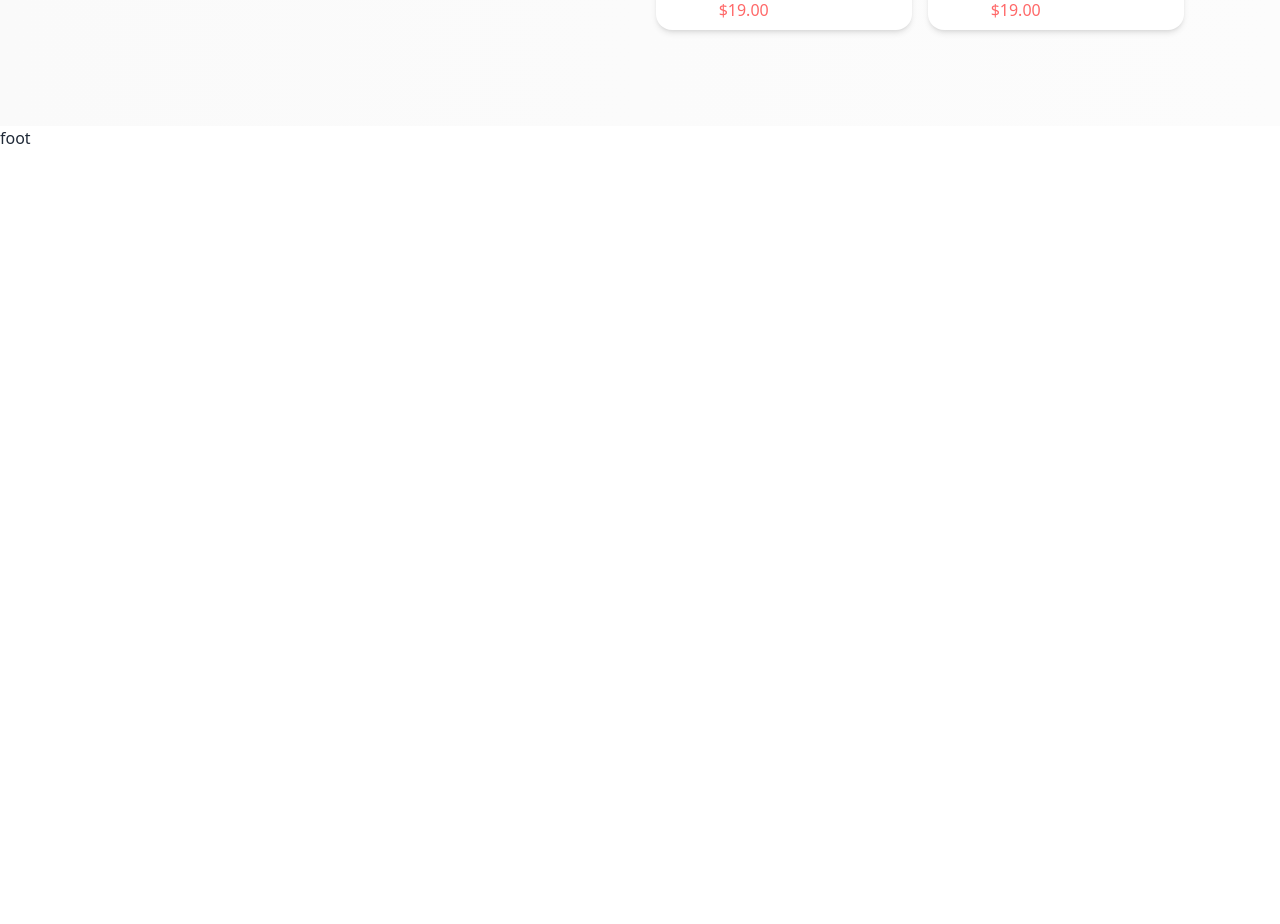
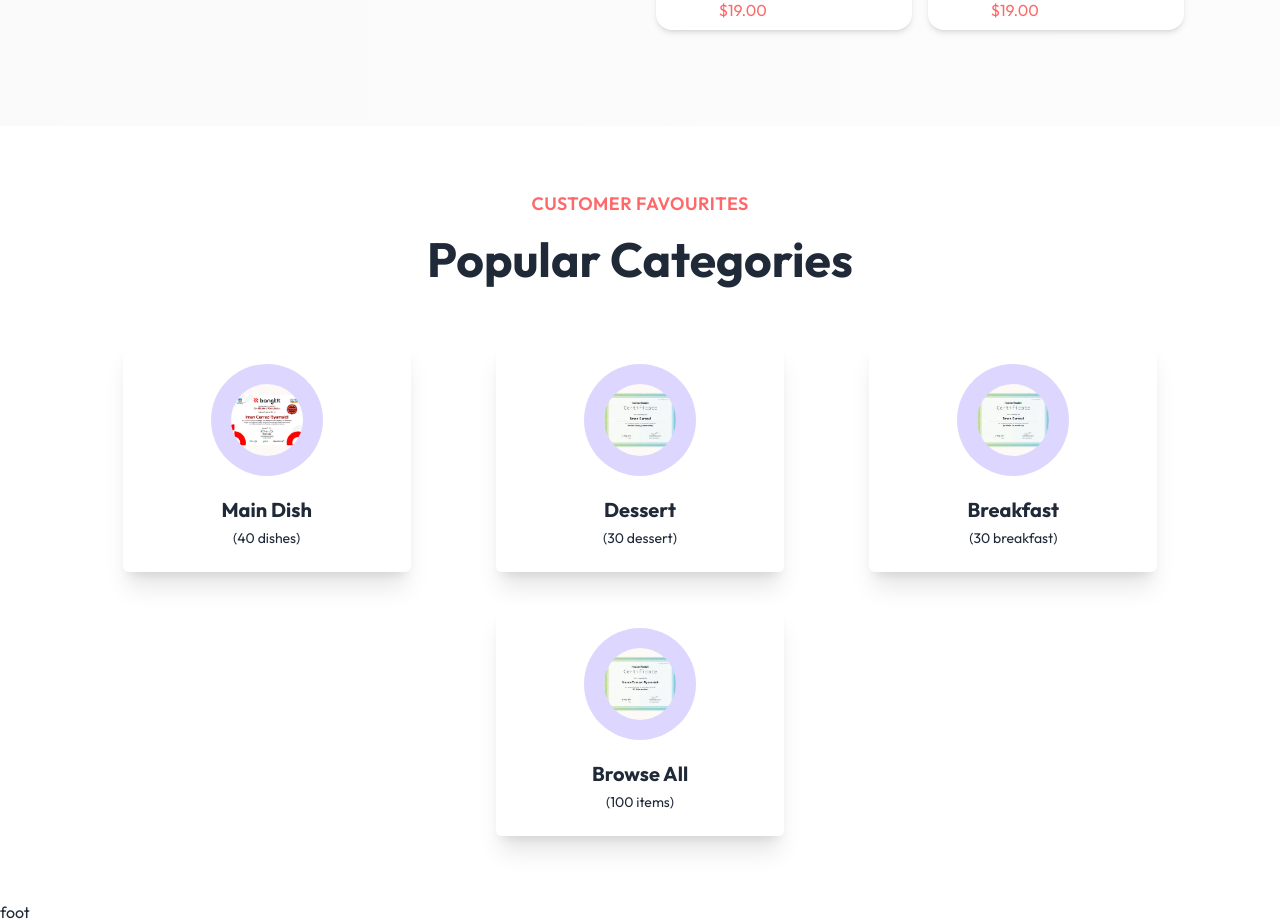
Before and after one commit to imancrrzii/resto-mern, a React (Vite) app in the folder mern-client/: page / in a window 1280 px wide. Shown: the part 608-1532 px from the top of the page. Before the commit the page ends 800 px from the top, so only its background shows below. Built offline with nearby package versions, Linux system fonts and the light colour scheme.

Commit message:
feat: add category page

```diff
--- a/mern-client/src/App.css
+++ b/mern-client/src/App.css
@@ -1,6 +1,7 @@
-@import url('https://fonts.googleapis.com/css2?family=Inter:wght@100..900&display=swap');
-body{
-  font-family: "Inter", sans-serif;
+@import url('https://fonts.googleapis.com/css2?family=Outfit:wght@100..900&display=swap');
+
+body {
+  font-family: "Outfit", sans-serif;
 }
 
 header {
--- a/mern-client/src/App.jsx
+++ b/mern-client/src/App.jsx
@@ -4,7 +4,7 @@
 
   return (
     <>
-      <div className='min-h-screen w-full flex justify-center text-red-400 font-semibold font-primary '>
+      <div className='min-h-screen w-full flex justify-center text-red-400 font-semibold font-primary'>
         apa benar
       </div>
     </>
--- /dev/null
+++ b/mern-client/src/pages/home/Categories.jsx
@@ -0,0 +1,67 @@
+import React from "react";
+
+const categoryItems = [
+  {
+    id: 1,
+    name: "Main Dish",
+    desc: "(40 dishes)",
+    image: "/certifications/certificate-1.png",
+  },
+  {
+    id: 2,
+    name: "Dessert",
+    desc: "(30 dessert)",
+    image: "/certifications/certificate-2.png",
+  },
+  {
+    id: 3,
+    name: "Breakfast",
+    desc: "(30 breakfast)",
+    image: "/certifications/certificate-3.png",
+  },
+  {
+    id: 4,
+    name: "Browse All",
+    desc: "(100 items)",
+    image: "/certifications/certificate-4.png",
+  },
+];
+
+const Categories = () => {
+  return (
+    <div className="max-w-screen-2xl container mx-auto xl:px-24 px-4 py-16">
+      <div className="text-center">
+        <p className="text-red uppercase tracking-wide font-semibold text-lg">
+          Customer Favourites
+        </p>
+        <h2 className="font-bold text-4xl md:text-5xl my-2 md:leading-snug leading-snug">
+          Popular Categories
+        </h2>
+      </div>
+
+      {/* category cards */}
+      <div className="flex flex-col md:flex-row flex-wrap gap-8 justify-around items-center mt-12">
+        {categoryItems.map((category, index) => (
+          <div
+            key={index}
+            className="shadow-xl py-6 px-5 rounded-md bg-white w-72 mx-auto text-center cursor-pointer hover:-translate-y-4 duration-300 transition-all"
+          >
+            <div className="flex w-full mx-auto items-center justify-center">
+              <img
+                className="bg-violet-200 p-5 rounded-full w-28 h-28"
+                src={category.image}
+                alt=""
+              />
+            </div>
+            <div className="mt-5 space-y-1">
+              <h5 className="text-xl font-bold">{category.name}</h5>
+              <p className="text-sm">{category.desc}</p>
+            </div>
+          </div>
+        ))}
+      </div>
+    </div>
+  );
+};
+
+export default Categories;
--- a/mern-client/src/pages/home/Home.jsx
+++ b/mern-client/src/pages/home/Home.jsx
@@ -1,10 +1,13 @@
 import React from 'react'
 import Banner from '../../components/Banner'
+import Categories from './Categories'
+import '../../App.css'
 
 const Home = () => {
   return (
     <div>
       <Banner/>
+      <Categories/>
     </div>
   )
 }
--- a/mern-client/tailwind.config.js
+++ b/mern-client/tailwind.config.js
@@ -12,6 +12,9 @@
         'secondary': '#555',
         'primary-bg': '#FCFCFC',
       },
+      fontFamily: {
+        'primary': ['Outfit', 'sans-serif']
+      }
     },
   },
     plugins: [
```
